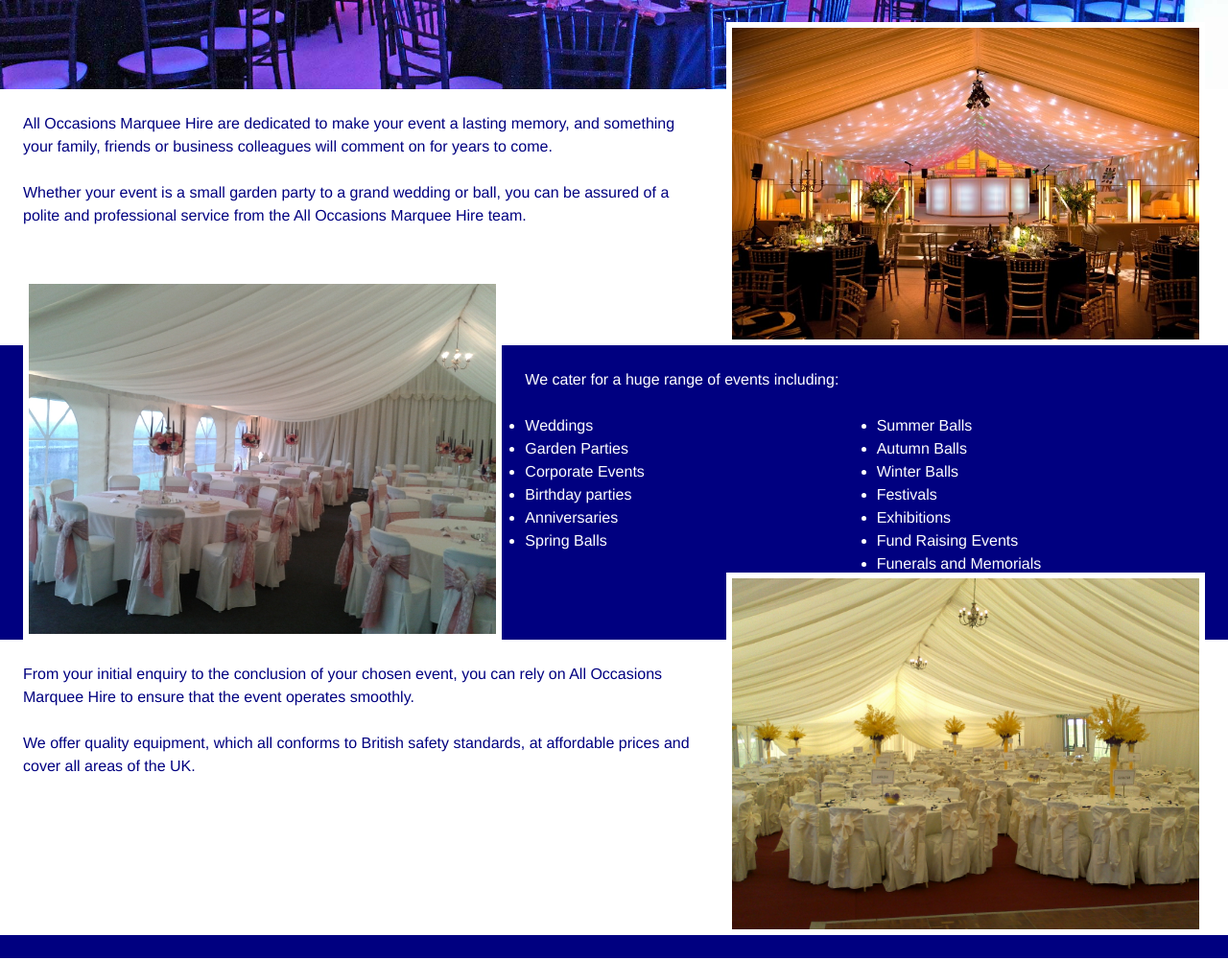
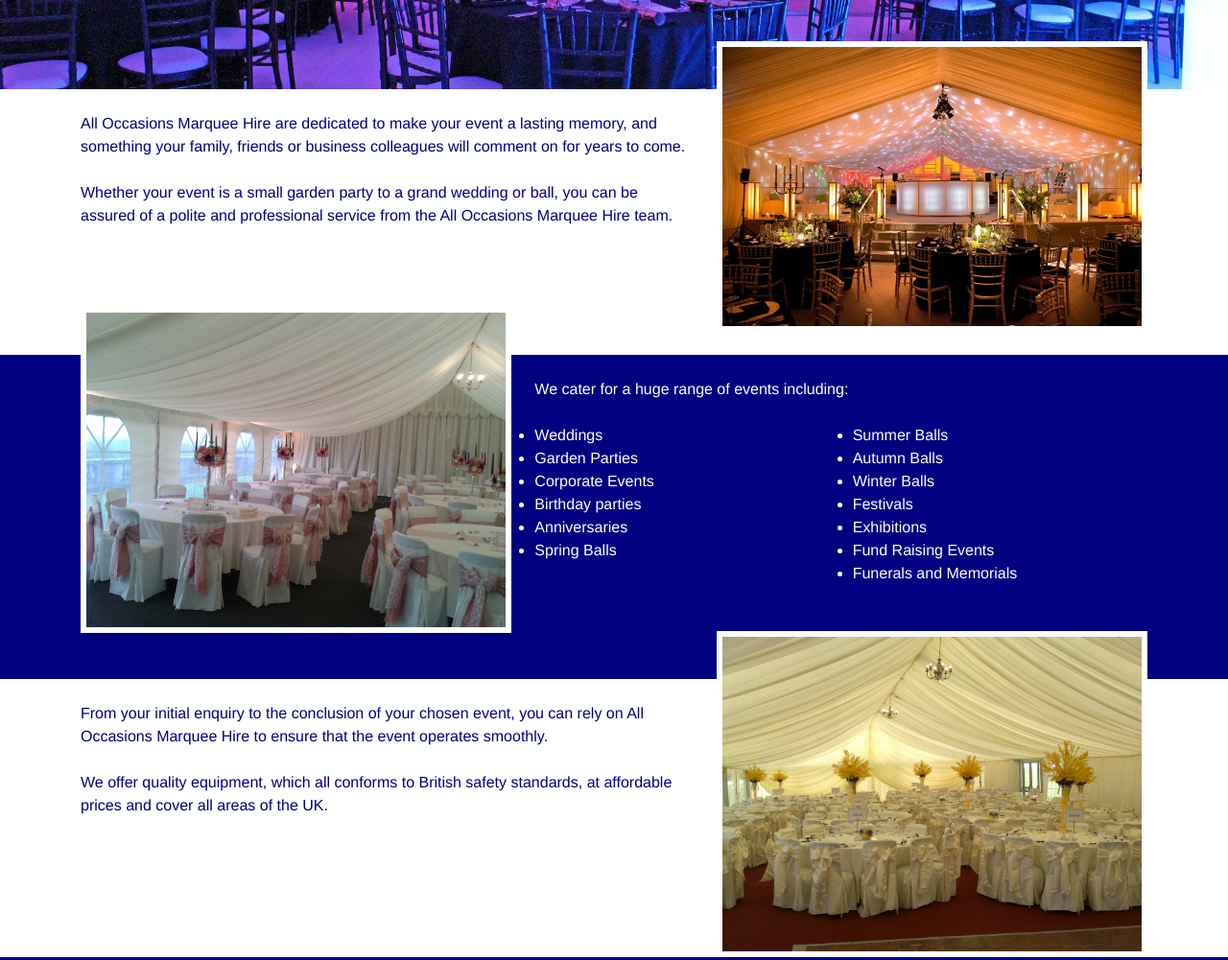
Before and after one commit to Josephwalker/all-occasions-marquee-hire, a website: page index.html in a window 1280 px wide. Shown: the part 488-1489 px from the top of the page at 96% size. Drawn offline with nearby package versions, Linux system fonts and the light colour scheme.

Commit message:
layout improvements

```diff
--- a/css/base.page.scss
+++ b/css/base.page.scss
@@ -8,7 +8,7 @@
 }
 
 .wrap {
-	max-width: 1280px;
+	max-width: 1160px;
 	margin: 0 auto;
 
 	padding-left: $inuit-base-spacing-unit/2;
@@ -40,6 +40,9 @@
 }
 
 .slice {
+	margin-top: $inuit-base-spacing-unit;
+	padding-bottom: $inuit-base-spacing-unit*2;
+
 	background-color: $c-blue;
 
 	color: $white;
--- a/css/objects.img.scss
+++ b/css/objects.img.scss
@@ -6,6 +6,6 @@
 	border: $inuit-base-spacing-unit/4 solid $white;
 
 	@include media-query(lap-and-up) {
-		margin-top: -70px;
+		margin-top: -50px;
 	}
 }
--- a/css/style.css
+++ b/css/style.css
@@ -506,7 +506,7 @@
 }
 
 .wrap {
-  max-width: 1280px;
+  max-width: 1160px;
   margin: 0 auto;
   padding-left: 12px;
   padding-right: 12px;
@@ -537,6 +537,8 @@
 }
 
 .slice {
+  margin-top: 24px;
+  padding-bottom: 48px;
   background-color: #000080;
   color: #fff;
 }
@@ -701,7 +703,7 @@
 }
 @media screen and (min-width: 900px) {
   .img {
-    margin-top: -70px;
+    margin-top: -50px;
   }
 }
 
--- a/index.html
+++ b/index.html
@@ -52,11 +52,11 @@
 
         <div class="wrap">
             <div class="layout">
-                <div class="layout__item lap-and-up-7/12 mt">
+                <div class="layout__item palm-7/12 mt">
                     <p>All Occasions Marquee Hire are dedicated to make your event a lasting memory, and something your family, friends or business colleagues will comment on for years to come.</p>
                     <p>Whether your event is a small garden party to a grand wedding or ball, you can be assured of a polite and professional service from the All Occasions Marquee Hire team.</p>
                 </div><!--
-             --><div class="layout__item lap-and-up-5/12">
+             --><div class="layout__item palm-5/12">
                     <img src="build/img/homepage-1.jpg" class="img">
                 </div>
             </div>
@@ -65,10 +65,10 @@
         <div class="slice">
             <div class="wrap">
                 <div class="layout">
-                   <div class="layout__item lap-and-up-5/12">
+                   <div class="layout__item palm-5/12">
                         <img src="build/img/homepage-2.jpg" class="img">
                     </div><!--
-                 --><div class="layout__item lap-and-up-7/12 mt">
+                 --><div class="layout__item palm-7/12 mt">
                         <p>We cater for a huge range of events including:</p>
                         <div class="layout">
                             <div class="layout__item 1/2">
@@ -100,11 +100,11 @@
 
         <div class="wrap">
             <div class="layout">
-                <div class="layout__item lap-and-up-7/12 mt">
+                <div class="layout__item palm-7/12 mt">
                     <p>From your initial enquiry to the conclusion of your chosen event, you can rely on All Occasions Marquee Hire to ensure that the event operates smoothly.</p>
                     <p>We offer quality equipment, which all conforms to British safety standards, at affordable prices and cover all areas of the UK.</p>
                 </div><!--
-             --><div class="layout__item lap-and-up-5/12">
+             --><div class="layout__item palm-5/12">
                     <img src="build/img/homepage-3.jpg" class="img">
                 </div>
             </div>
```
Also changed, not shown: build/css/style.min.css.
